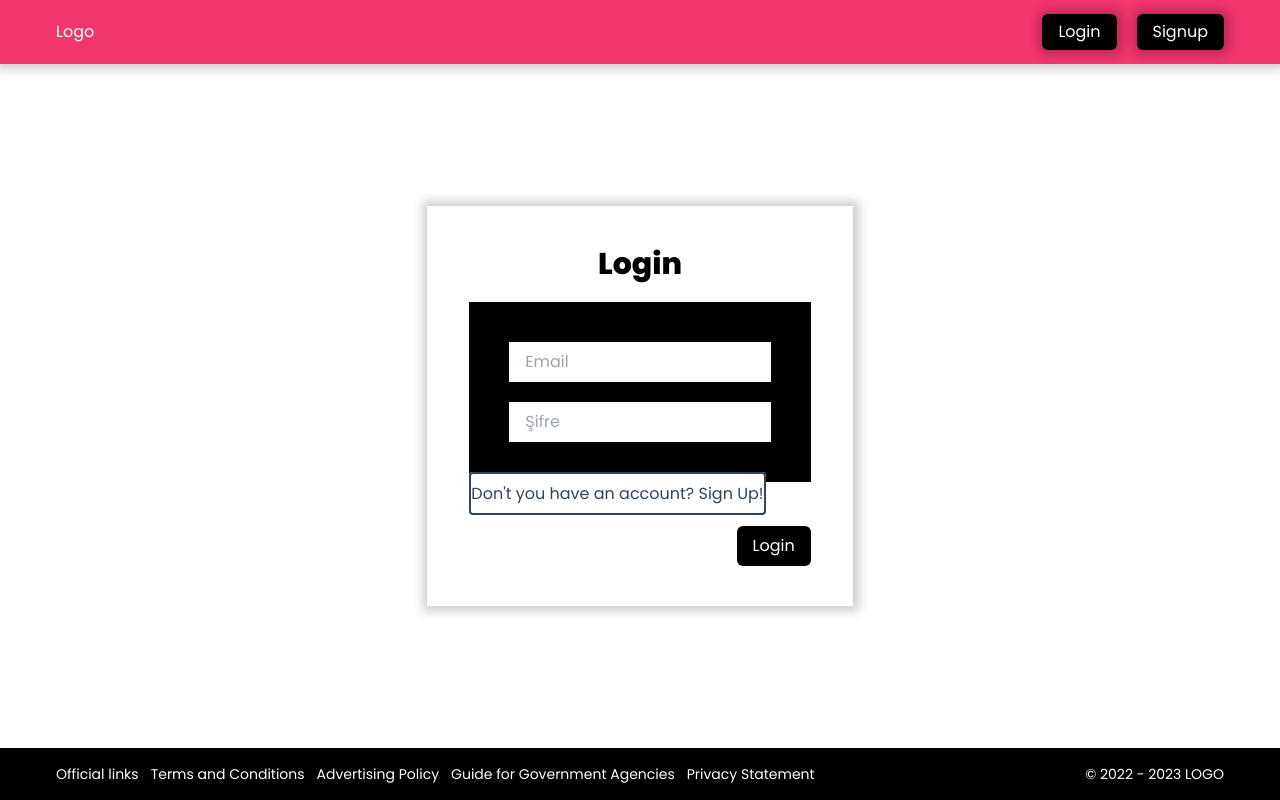
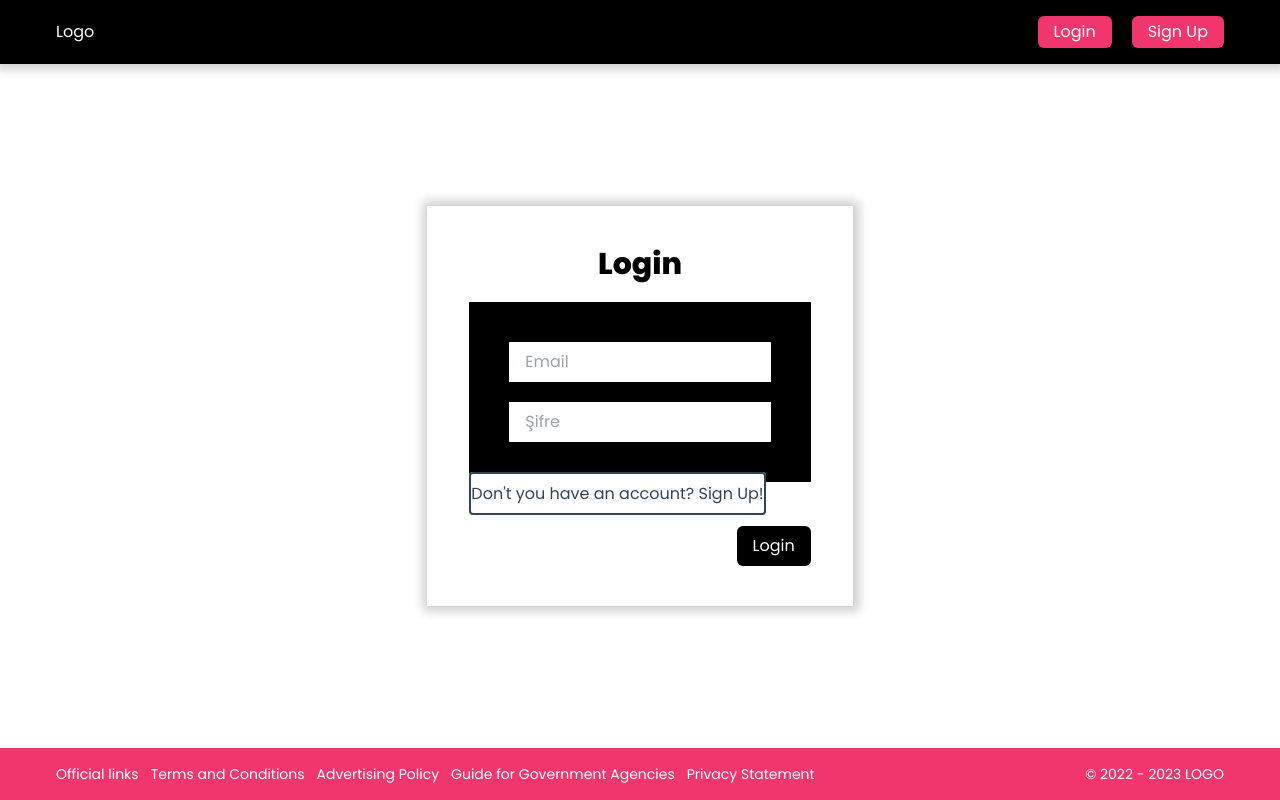
Before and after one commit to mustafahincal/offerWise, a Next.js app in the folder client/: page /login in a window 1280 px wide. Built offline with nearby package versions, Linux system fonts and the light colour scheme.

Commit message:
change some style of components

```diff
--- a/client/src/components/footer/Footer.tsx
+++ b/client/src/components/footer/Footer.tsx
@@ -1,6 +1,6 @@
 const Footer = () => {
   return (
-    <div className="flex flex-row justify-between items-center py-4 px-14 bg-black text-white  border-gray-300 text-sm">
+    <div className="flex flex-row justify-between items-center py-4 px-14 bg-crimson text-white  border-gray-300 text-sm">
       <div className="flex flex-row justify-between gap-3">
         <p>Official links</p>
         <p>Terms and Conditions</p>
--- a/client/src/components/header/Header.tsx
+++ b/client/src/components/header/Header.tsx
@@ -5,7 +5,7 @@ const Header = () => {
   const isLogged = false;
   const [visible, setVisible] = useState(false);
   return (
-    <div className=" h-16 flex flex-shrink-0 justify-between items-center px-14 shadow-item bg-crimson text-white">
+    <div className="h-16 flex flex-shrink-0 justify-between items-center px-14 shadow-item bg-black text-white">
       <Link href={"/"}>Logo</Link>
 
       {isLogged ? (
@@ -68,23 +68,23 @@ const Header = () => {
               className="border-b-2 border-red-400 cursor-pointer text-base py-2 px-2 items-center rounded  text-red-500  hover:bg-red-500 hover:text-white "
               // onClick={() => handleLogOut()}
             >
-              Çıkış Yap
+              Sign Out
             </span>
           </div>
         </div>
       ) : (
         <div className="ml-10 flex items-center order-3">
           <Link
-            className={"btn  bg-black shadow-item text-white mr-5 text-base"}
+            className={"btn bg-crimson shadow-item text-white mr-5 text-base"}
             href={"/login"}
           >
             Login
           </Link>
           <Link
-            className={"btn bg-black shadow-item text-white text-base"}
+            className={"btn bg-crimson shadow-item text-white text-base"}
             href={"/signup"}
           >
-            Signup
+            Sign Up
           </Link>
         </div>
       )}
--- a/client/src/pages/product/[id].tsx
+++ b/client/src/pages/product/[id].tsx
@@ -22,7 +22,7 @@ const Product = ({ product }: ProductProps) => {
 
   return (
     <div className=" mx-auto w-full h-full  px-24 py-14 flex flex-row justify-center gap-36">
-      <div className="shadow-item w-1/3 text-left px-8 py-7 rounded-t-md">
+      <div className="shadow-item w-1/3 text-left px-8 py-7 rounded-md">
         <div className="w-full h-full flex flex-col rounded-t-md">
           <h1 className="font-extrabold text-2xl mb-5">Product Info</h1>
           <div className="w-full h-1/2 relative flex-shrink-0">
@@ -31,7 +31,6 @@ const Product = ({ product }: ProductProps) => {
               alt=""
               fill
               object-fit="cover"
-              className="rounded-t-lg"
               priority
               sizes="100%"
             />
@@ -60,10 +59,10 @@ const Product = ({ product }: ProductProps) => {
           </div>
         </div>
       </div>
-      <div className="shadow-item w-1/3 self-start text-right px-8 py-7 rounded-t-md">
+      <div className="shadow-item w-1/3 self-start text-right px-8 py-7 rounded-md">
         <h1 className="font-extrabold text-2xl  mb-5">Offer</h1>
 
-        <div className="px-5 py-5 bg-red-500 bg-opacity-60 text-lg text-white  text-center mb-5 ">
+        <div className="px-5 py-5 bg-crimson  text-lg text-white  text-center mb-5 ">
           Bu ürüne 500₺ teklif verdiniz.
         </div>
 
--- a/client/src/styles/globals.css
+++ b/client/src/styles/globals.css
@@ -11,6 +11,6 @@
   }
 
   .btn {
-    @apply bg-black text-white py-1.5 px-4 rounded-md;
+    @apply bg-black text-white py-1 px-4 rounded-md;
   }
 }
```
